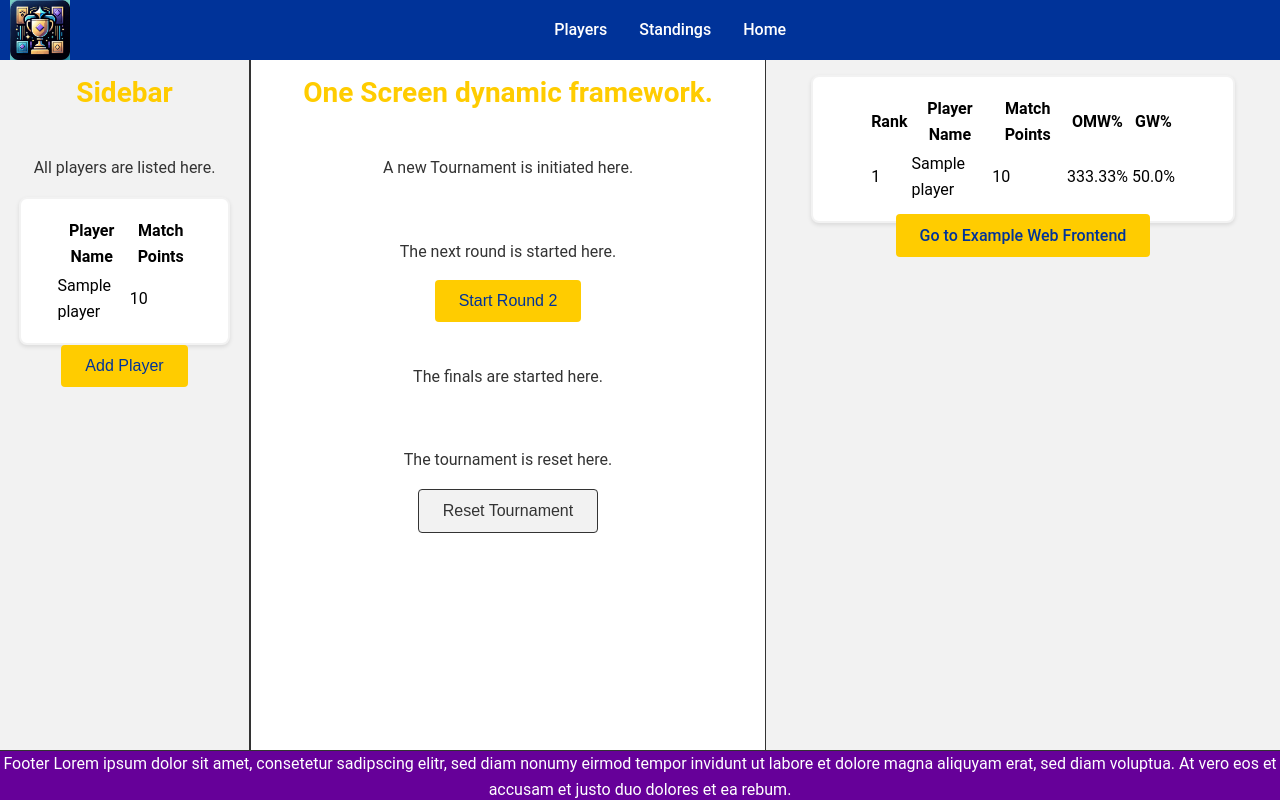
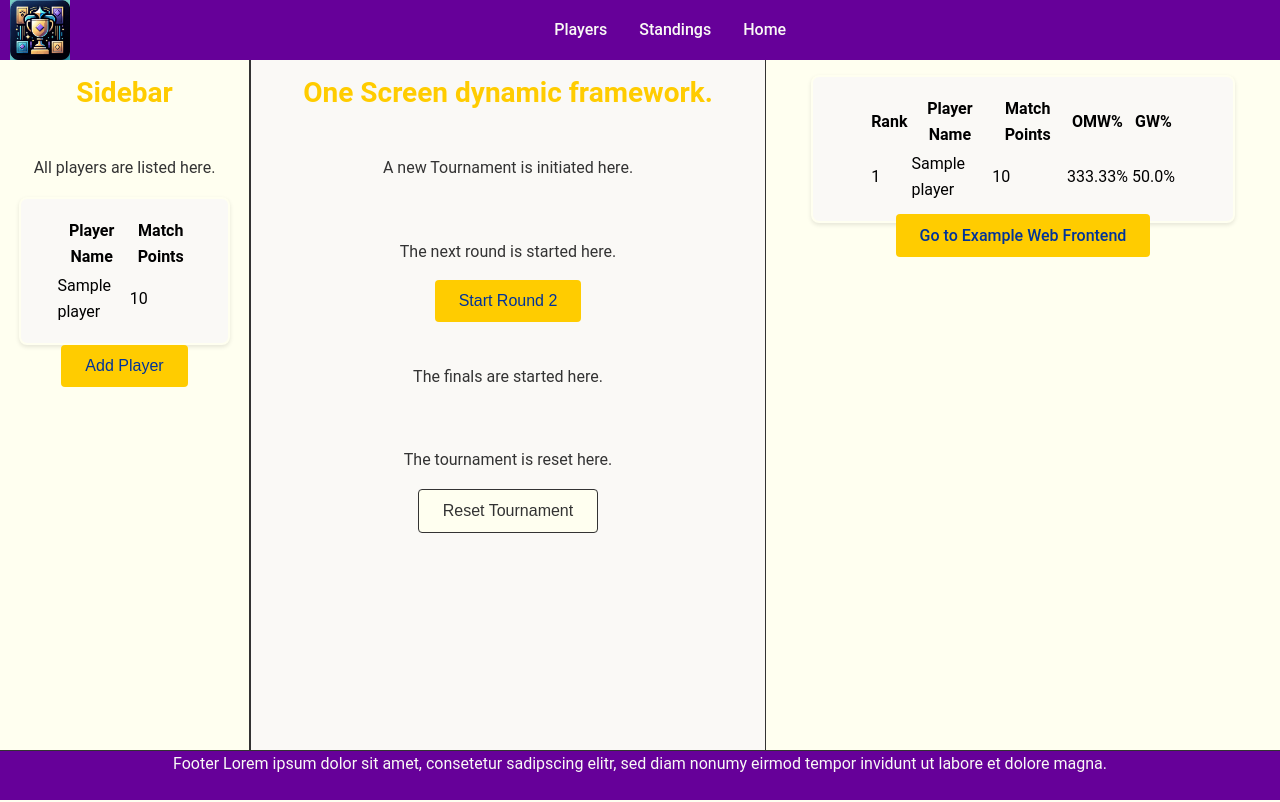
Before and after one commit to Tholomir/Better-MTG-Tournament-Orga, a Flask app: page / in a window 1280 px wide. Run offline with Flask 3, Linux system fonts and the light colour scheme; tables that the repository leaves empty hold one stand-in row (values such as "Sample post").

Commit message:
more style updates

```diff
--- a/static/styles.css
+++ b/static/styles.css
@@ -4,8 +4,8 @@
     --color-dark-blue: #003399; /* Dark blue for primary elements */
     --color-purple: #660099; /* Purple for accents */
     --color-light-blue: #00CCFF; /* Light blue for hover effects */
-    --color-white: #FFFFFF; /* White for backgrounds */
-    --color-light-gray: #F2F2F2; /* Light gray for backgrounds and borders */
+    --color-white: #FAF9F6; /* White for backgrounds */
+    --color-light-gray: #FFFFF0; /* Light gray for backgrounds and borders */
     --color-dark-gray: #333333; /* Dark gray for text */
 }
 
@@ -261,7 +261,7 @@ a:hover {
 
 /* Navigation Styles */
 .navbar {
-    background-color: var(--color-dark-blue); /* Dark blue background */
+    background-color: var(--color-purple); /* Purple background */
     color: var(--color-white); /* White text */
     height: 60px; /* Height of navbar */
     width: 100%; /* Full width */
@@ -417,7 +417,6 @@ a:hover {
 
 .header {
     grid-area: header; /* Assign to header area */
-    color: var(--color-white); /* White text */
     display: flex; /* Flexbox for layout */
     justify-content: space-evenly; /* Center items horizontally */
     align-items: center; /* Center items vertically */
@@ -458,10 +457,10 @@ a:hover {
 .footer {
     grid-area: footer; /* Assign to footer area */
     background-color: var(--color-purple); /* Purple background */
-    text-align: center; /* Center text */
+    color: var(--color-white); /* White text */
+    border-top: 1px solid var(--color-dark-gray); /* Dark gray border */
     display: flex; /* Flexbox for layout */
     flex-direction: column; /* Column layout */
-    align-items: center; /* Center items */
-    color: var(--color-white); /* White text */
-    border-top: 1px solid var(--color-dark-gray); /* Dark gray border */
+    align-items: center; /* Center items horizontally */
+    justify-content: flex-start; /* Align items to the top */
 }
--- a/templates/index.html
+++ b/templates/index.html
@@ -143,7 +143,7 @@
         <footer class="footer">
             <!-- Footer content -->
             Footer
-            Lorem ipsum dolor sit amet, consetetur sadipscing elitr, sed diam nonumy eirmod tempor invidunt ut labore et dolore magna aliquyam erat, sed diam voluptua. At vero eos et accusam et justo duo dolores et ea rebum.
+            Lorem ipsum dolor sit amet, consetetur sadipscing elitr, sed diam nonumy eirmod tempor invidunt ut labore et dolore magna.
         </footer>
     </div>
   </body>
```
